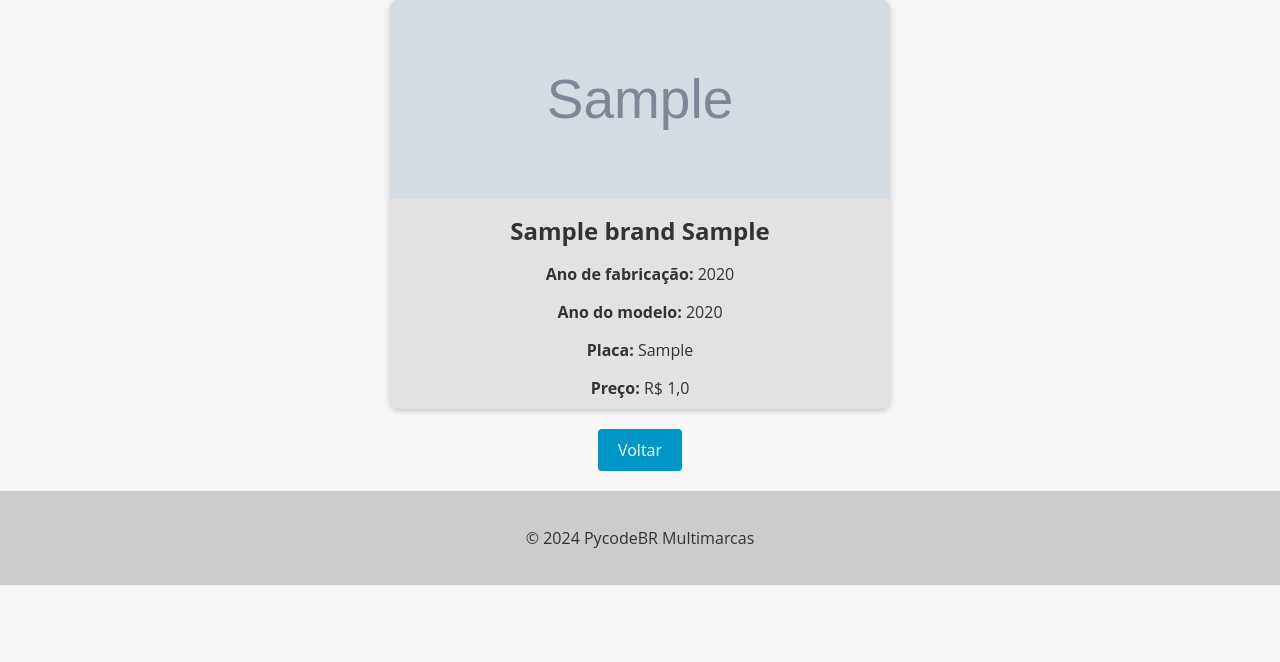
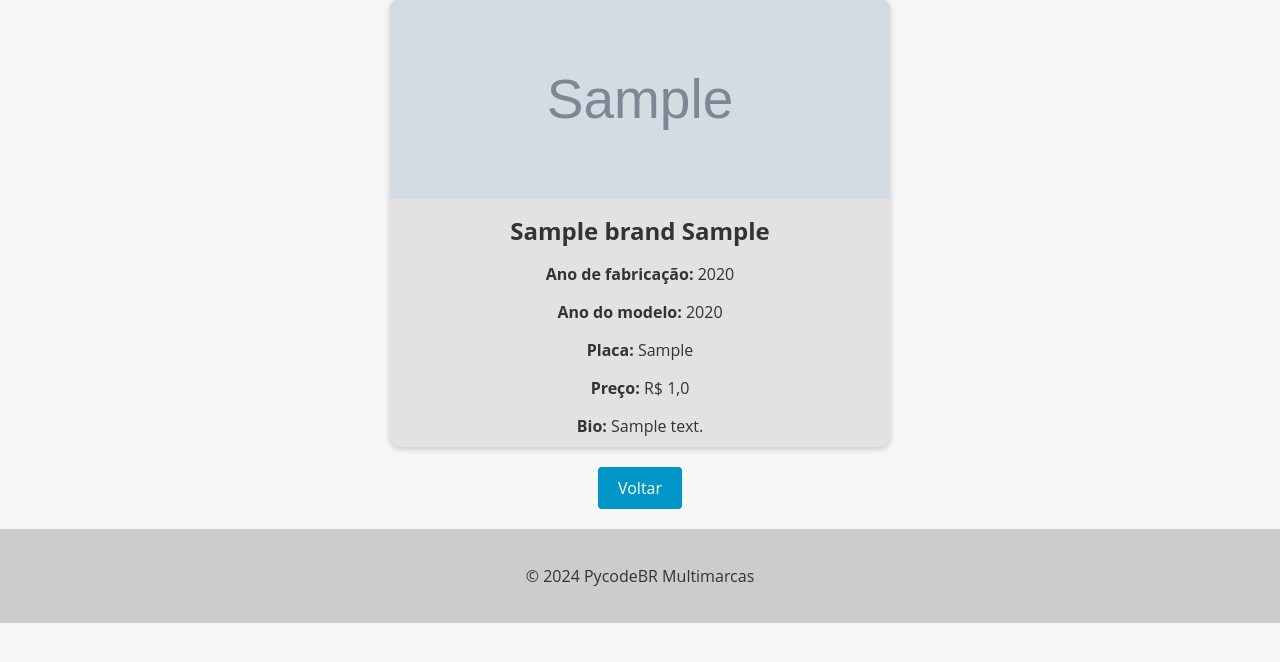
Before and after one commit to ericsondevmaster/carros_django_master, a Django app: page /car/1/ in a window 1280 px wide. Shown: the part 71-733 px from the top of the page. Run offline with Django 5.2, Linux system fonts and the light colour scheme; tables that the repository leaves empty hold one stand-in row (values such as "Sample post"); grey boxes marked "Sample" are stand-in pictures.

Commit message:
Creating Bio for Cars

```diff
--- a/cars/models.py
+++ b/cars/models.py
@@ -18,6 +18,7 @@ class Car(models.Model):
     plate = models.CharField(max_length=10, blank=True, null=True)
     value = models.FloatField(blank=True, null=True)
     photo = models.ImageField(upload_to='cars/', blank=True, null=True)
+    bio = models.TextField(blank=True, null=True)
 
     def __str__(self):
         return self.model
--- a/cars/templates/car_detail.html
+++ b/cars/templates/car_detail.html
@@ -86,6 +86,9 @@
       <p><strong>Ano do modelo:</strong> {{ object.model_year }}</p>
       <p><strong>Placa:</strong> {{ object.plate }}</p>
       <p><strong>Preço:</strong> R$ {{ object.value }}</p>
+      {% if object.bio %}
+        <p><strong>Bio:</strong> {{ object.bio }}</p>
+      {% endif %}
   </div>
   <div class="buttons-container">
     {% if user.is_authenticated %}
```
Also changed, not shown: cars/migrations/0005_car_bio.py (added).
